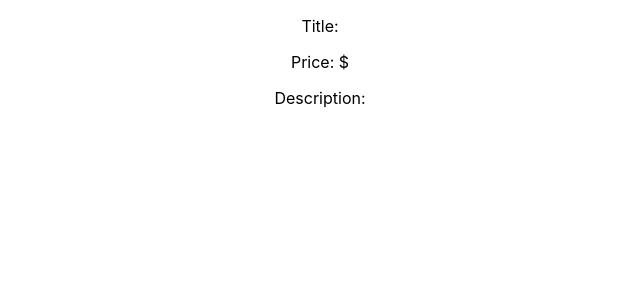
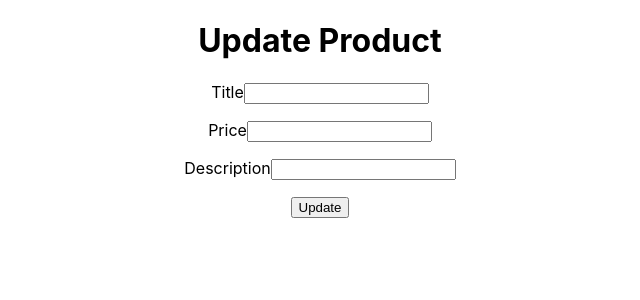
Before and after one commit to itswcl/MERN_Prodcut_Manager_Client, a React (Create React App) app: page /1/edit in a window 1280 px wide. Shown: the top 300 px of the page, without its empty margins (320-960 px from the left). Built offline with nearby package versions, Linux system fonts and the light colour scheme; no server answers.

Commit message:
add update frontend

```diff
--- a/src/App.js
+++ b/src/App.js
@@ -2,16 +2,22 @@ import { Switch, Route } from 'react-router-dom'
 import './App.css';
 import Main from './Views/Main';
 import Detail from './Views/Detail';
+import Update from './Views/Update';
 
 function App() {
   return (
     <div className="App">
       <Switch>
+        <Route path="/:id/edit">
+          <Update />
+        </Route>
+
+        <Route path="/:id">
+          <Detail />
+        </Route>
+
         <Route exact path="/">
           <Main />
-        </Route>
-        <Route path="/:id">
-          <Detail />
         </Route>
       </Switch>
     </div>
--- a/src/Views/Detail.jsx
+++ b/src/Views/Detail.jsx
@@ -1,6 +1,6 @@
 import React, { useEffect, useState } from 'react';
 import axios from 'axios';
-import { useParams } from "react-router-dom"
+import { useParams, Link } from "react-router-dom"
 
 const Detail = () => {
     const [product, setProduct] = useState({})
@@ -18,6 +18,9 @@ const Detail = () => {
             <p>Title: {product.title}</p>
             <p>Price: ${product.price}</p>
             <p>Description: {product.description}</p>
+            <Link to={"/" + product._id + "/edit"} key={product._id}>
+                Edit
+            </Link>
         </div>
     );
 };
--- a/src/Views/DisplayAll.jsx
+++ b/src/Views/DisplayAll.jsx
@@ -7,7 +7,9 @@ const DisplayAll = (props) => {
                 props.productList.map((product, idx) => {
                     return (
                         <div>
-                            <Link to={"/" + product._id} key={product._id}>{product.title} </Link>
+                            <Link to={"/" + product._id} key={product._id}>
+                                {product.title}
+                            </Link>
                         </div>
                     )
                 })
--- /dev/null
+++ b/src/Views/Update.jsx
@@ -0,0 +1,54 @@
+import React, { useEffect, useState } from 'react';
+import axios from 'axios';
+import { useParams, useHistory } from 'react-router-dom'
+
+
+const Update = (props) => {
+    const { id } = useParams()
+    const [product, setProduct] = useState({
+        title: "",
+        price: "",
+        description: ""
+    })
+    const history = useHistory();
+
+    useEffect(() => {
+        axios.get(`http://localhost:8000/api/products/${id}`)
+            .then(res => setProduct(res.data.product))
+            .catch(err => console.log(err))
+    }, [])
+
+    const handleUpdate = e => {
+        e.preventDefault();
+        axios.put(`/api/products/update/${id}`, {
+            title: product.title,
+            price: product.price,
+            description: product.description
+        }).then(res => console.log(res))
+            .catch(err => console.log(err))
+        history.push("/")
+    }
+
+    return (
+        <>
+            <h1>Update Product</h1>
+            <form onSubmit={handleUpdate}>
+                <p>
+                    <label>Title</label>
+                    <input type="text" value={product.title} onChange={e => { setProduct({ ...product, title: e.target.value }) }}></input>
+                </p>
+                <p>
+                    <label>Price</label>
+                    <input type="text" value={product.price} onChange={e => { setProduct({ ...product, price: e.target.value }) }}></input>
+                </p>
+                <p>
+                    <label>Description</label>
+                    <input type="text" value={product.description} onChange={e => { setProduct({ ...product, description: e.target.value }) }}></input>
+                </p>
+                <button type="submit">Update</button>
+            </form>
+        </>
+    );
+};
+
+export default Update;
```
